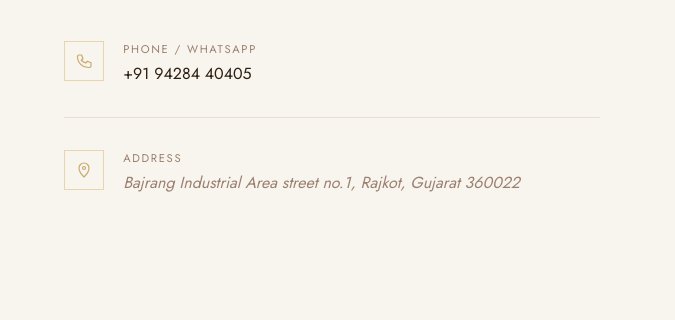
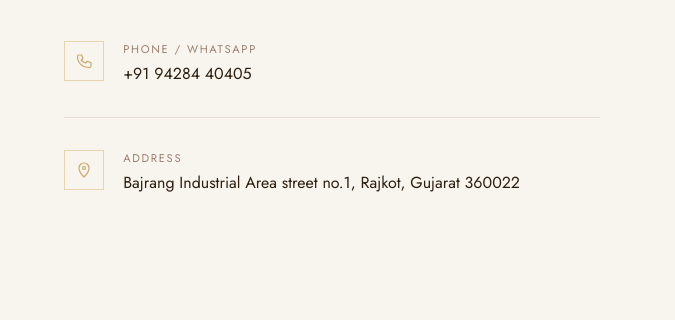
Before and after one commit to Manas4905/Roshan_Steel, a plain HTML site: page index.html in a window 1280 px wide. Shown: the part 4723-5043 px from the top of the page, 0-675 px from the left. Drawn offline with nearby package versions, Linux system fonts and the light colour scheme.

Commit message:
Color change for address in contact section.

```diff
--- a/index.html
+++ b/index.html
@@ -1083,10 +1083,7 @@
             <div>
               <div class="contact-label">Address</div>
               <!-- Edit address below -->
-              <div
-                class="contact-val"
-                style="color: var(--text-light); font-style: italic"
-              >
+              <div class="contact-val">
                 Bajrang Industrial Area street no.1, Rajkot, Gujarat 360022
               </div>
             </div>
```
